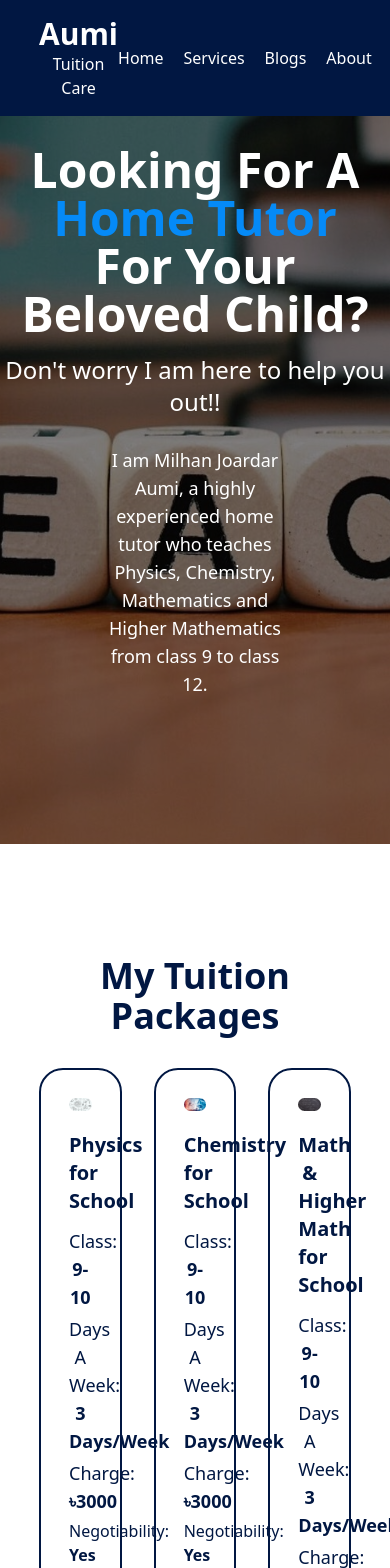
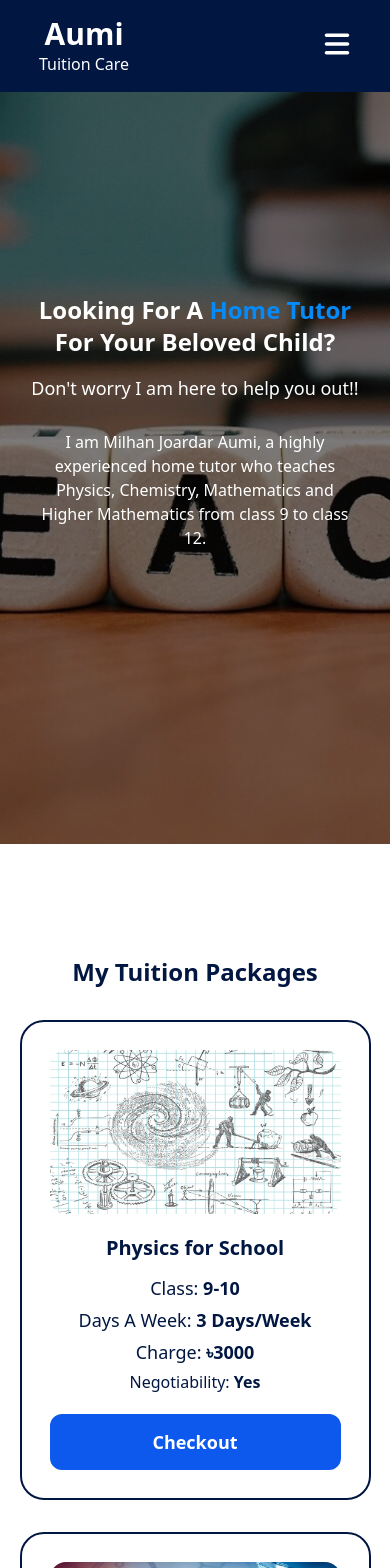
Before and after one commit to mjaumi/phero-assignment10-aumi-tuition-care, a React (Create React App) app: page / in a window 390 px wide. Shown: the top 1568 px of the page. Built offline with nearby package versions, Linux system fonts and the light colour scheme; no server answers; what tw-elements would draw is missing.

Commit message:
home page responsiveness done

```diff
--- a/src/components/Header/Header.js
+++ b/src/components/Header/Header.js
@@ -1,14 +1,17 @@
 import { signOut } from 'firebase/auth';
-import React from 'react';
+import React, { useState } from 'react';
 import { useAuthState } from 'react-firebase-hooks/auth';
 import { Link, useNavigate } from 'react-router-dom';
 import auth from '../../firebase.init';
 import { ToastContainer, toast } from 'react-toastify';
 import 'react-toastify/dist/ReactToastify.css';
+import { FontAwesomeIcon } from '@fortawesome/react-fontawesome';
+import { faMultiply, faBars } from '@fortawesome/free-solid-svg-icons';
 
 const Header = () => {
     const navigate = useNavigate();
     const [user] = useAuthState(auth);
+    const [menuClick, setMenuClick] = useState(false);
 
     const handleSignOut = () => {
         signOut(auth)
@@ -24,26 +27,34 @@ const Header = () => {
                     </h2>
                     <span className='font-light text-base leading-4'>Tuition Care</span>
                 </div>
-                <nav className='flex items-center'>
-                    <Link className='hover:opacity-40 duration-300' to='/'>Home</Link>
-                    <Link className='hover:opacity-40 duration-300 ml-5' to='/services'>Services</Link>
-                    <Link className='hover:opacity-40 duration-300 ml-5' to='/blogs'>Blogs</Link>
-                    <Link className='hover:opacity-40 duration-300 ml-5' to='/about'>About</Link>
+                <div onClick={() => setMenuClick(!menuClick)} className='visible md:hidden'>
+                    {
+                        menuClick ?
+                            <FontAwesomeIcon className='h-7 w-7' icon={faMultiply} />
+                            :
+                            <FontAwesomeIcon className='h-7 w-7' icon={faBars} />
+                    }
+                </div>
+                <nav className={`absolute md:static w-full md:w-fit p-5 md:p-0 bg-tuition-care-base left-1/2 -translate-x-1/2 md:translate-x-0 duration-500 ${menuClick ? 'top-10' : 'top-[-250px]'}  flex flex-col md:flex-row justify-center md:items-center -z-50`}>
+                    <Link className='hover:opacity-40 duration-300 mt-5 md:mt-0' to='/'>Home</Link>
+                    <Link className='hover:opacity-40 duration-300 mt-2 md:mt-0 md:ml-5' to='/services'>Services</Link>
+                    <Link className='hover:opacity-40 duration-300 mt-2 md:mt-0 md:ml-5' to='/blogs'>Blogs</Link>
+                    <Link className='hover:opacity-40 duration-300 mt-2 md:mt-0 md:ml-5' to='/about'>About</Link>
 
                     {
                         user ?
                             <>
-                                <p className='font-bold ml-10'>{user.displayName}</p>
+                                <p className='font-bold mt-6 md:mt-10 ml-0 md:ml-10'>{user.displayName}</p>
                                 <button
                                     onClick={handleSignOut}
-                                    className='ml-5 hover:opacity-40 duration-300 bg-tuition-care-base-light px-5 py-2 rounded-lg'>
+                                    className='mt-5 md:ml-5 hover:opacity-40 duration-300 bg-tuition-care-base-light px-5 py-2 rounded-lg'>
                                     Log Out
                                 </button>
                             </>
                             :
                             <button
                                 onClick={() => navigate('/login')}
-                                className='ml-5 hover:opacity-40 duration-300 bg-tuition-care-base-light px-5 py-2 rounded-lg'>
+                                className=' mt-2 md:mt-0 md:ml-5 hover:opacity-40 duration-300 bg-tuition-care-base-light px-5 py-2 rounded-lg'>
                                 Login
                             </button>
                     }
--- a/src/components/Home/Home.js
+++ b/src/components/Home/Home.js
@@ -6,9 +6,9 @@ const Home = () => {
         <section>
             <div className='bg-banner-img h-screen bg-center bg-cover bg-black/50 bg-blend-multiply'>
                 <div className='flex flex-col justify-center items-center h-full'>
-                    <h2 className='text-white text-5xl font-extrabold capitalize'>Looking for a <span className='text-tuition-care-text-base-light'>home tutor</span> <br /> for your beloved child?</h2>
-                    <h5 className='text-white text-2xl mt-4'>Don't worry I am here to help you out!!</h5>
-                    <p className='text-white mt-7 w-1/2 text-lg'>I am Milhan Joardar Aumi, a highly experienced home tutor who teaches Physics, Chemistry, Mathematics and Higher Mathematics from class 9 to class 12.</p>
+                    <h2 className='text-white text-2xl md:text-5xl font-extrabold capitalize'>Looking for a <span className='text-tuition-care-text-base-light'>home tutor</span> <br /> for your beloved child?</h2>
+                    <h5 className='text-white text-lg md:text-2xl mt-4'>Don't worry I am here to help you out!!</h5>
+                    <p className='text-white mt-7 w-4/5 md:w-1/2 text-base md:text-lg'>I am Milhan Joardar Aumi, a highly experienced home tutor who teaches Physics, Chemistry, Mathematics and Higher Mathematics from class 9 to class 12.</p>
                 </div>
             </div>
             <Services />
--- a/src/components/Services/Services.js
+++ b/src/components/Services/Services.js
@@ -5,9 +5,9 @@ const Services = () => {
     const [services] = useServiceData();
 
     return (
-        <section className='w-4/5 mx-auto m-28'>
-            <h2 className='text-tuition-care-base font-bold text-4xl'>My Tuition Packages</h2>
-            <div className='grid grid-cols-3 gap-8 mt-8'>
+        <section className='w-[90%] md:w-4/5 mx-auto m-28'>
+            <h2 className='text-tuition-care-base font-bold text-2xl md:text-4xl'>My Tuition Packages</h2>
+            <div className='grid grid-cols-1 md:grid-cols-3 gap-8 mt-8'>
                 {
                     services.map(service => <Service
                         key={service.id}
```
